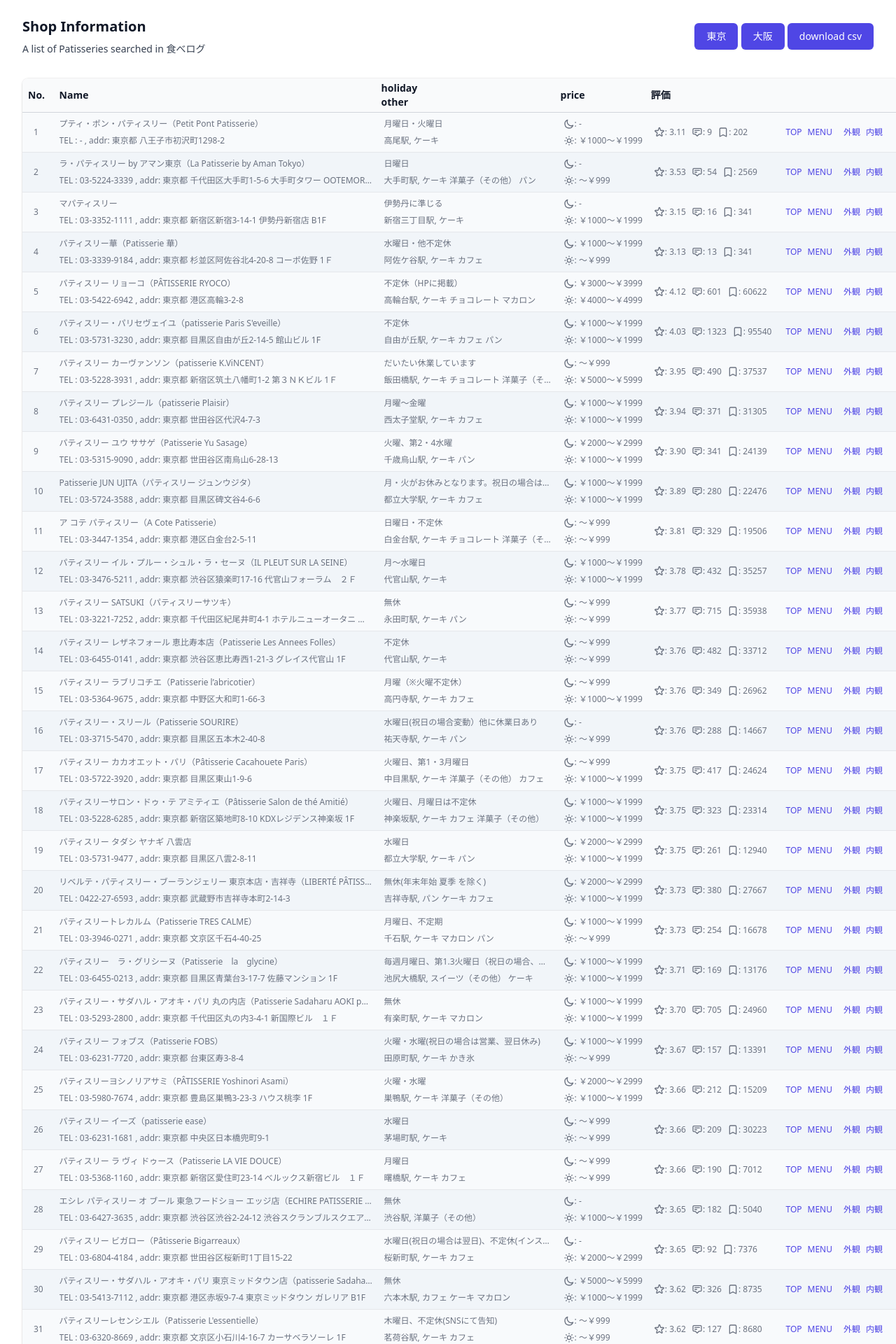
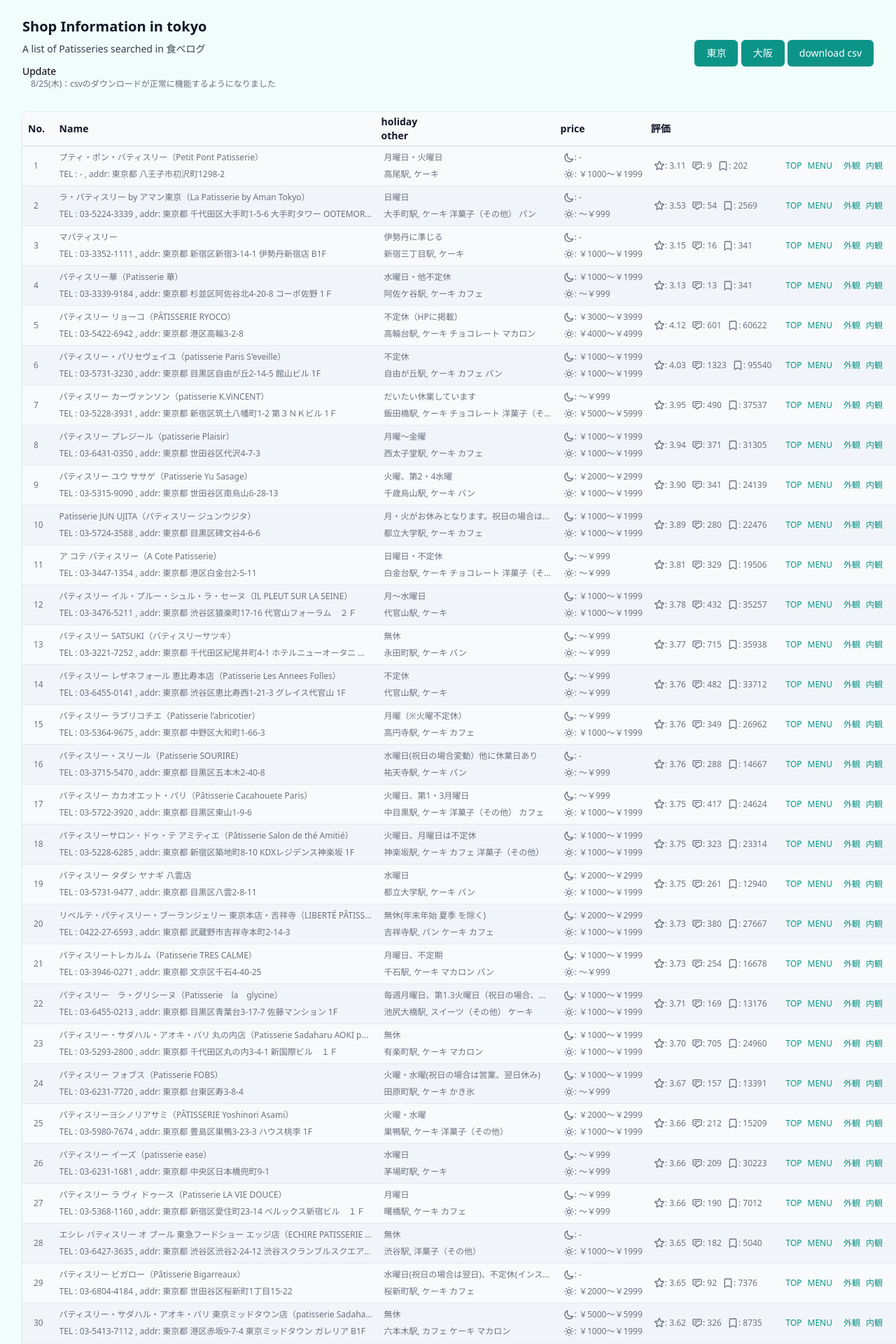
Before and after one commit to shinji-kodama/cake_scrape, a PHP site: page /index.php?region=1 in a window 1280 px wide. Shown: the top 1920 px of the page at 70% size. Run offline with PHP 8.4, Linux system fonts and the light colour scheme; some libraries are stand-ins or nearby versions.

Commit message:
change color, download csv

```diff
--- a/index.php
+++ b/index.php
@@ -21,6 +21,7 @@
     break;
   default:
     $f = $fp_t;
+    $region = 'tokyo';
     break;
 }
 
@@ -39,23 +40,25 @@
   <script src="https://cdn.tailwindcss.com"></script>
   <title>Patisseries</title>
 </head>
-<body>
+<body class="bg-teal-50">
 
 <div class="mt-6 px-4 sm:px-6 lg:px-8">
   <div class="sm:flex sm:items-center">
     <div class="sm:flex-auto">
-      <h1 class="text-xl font-semibold text-gray-900">Shop Information</h1>
+      <h1 class="text-xl font-semibold text-gray-900">Shop Information in <?=$region?></h1>
       <p class="mt-2 text-sm text-gray-700">A list of Patisseries searched in 食べログ</p>
+      <p class="text-sm text-gray-60 mt-3">Update</p>
+      <p class="text-xs text-gray-500 ml-3">8/25(木)：csvのダウンロードが正常に機能するようになりました</p>
     </div>
     <div class="mt-4 sm:mt-0 sm:ml-16 sm:flex-none">
       <a href="./index.php?region=tokyo">
-        <button type="button" class="inline-flex items-center justify-center rounded-md border border-transparent bg-indigo-600 px-4 py-2 text-sm font-medium text-white shadow-sm hover:bg-indigo-700 focus:outline-none focus:ring-2 focus:ring-indigo-500 focus:ring-offset-2 sm:w-auto">東京</button>
+        <button type="button" class="inline-flex items-center justify-center rounded-md border border-transparent bg-teal-600 px-4 py-2 text-sm font-medium text-white shadow-sm hover:bg-teal-700 focus:outline-none focus:ring-2 focus:ring-teal-500 focus:ring-offset-2 sm:w-auto">東京</button>
       </a>
       <a href="./index.php?region=osaka">
-        <button type="button" class="inline-flex items-center justify-center rounded-md border border-transparent bg-indigo-600 px-4 py-2 text-sm font-medium text-white shadow-sm hover:bg-indigo-700 focus:outline-none focus:ring-2 focus:ring-indigo-500 focus:ring-offset-2 sm:w-auto">大阪</button>
+        <button type="button" class="inline-flex items-center justify-center rounded-md border border-transparent bg-teal-600 px-4 py-2 text-sm font-medium text-white shadow-sm hover:bg-teal-700 focus:outline-none focus:ring-2 focus:ring-teal-500 focus:ring-offset-2 sm:w-auto">大阪</button>
       </a>
-      <a href="./index.php?region=<?=$region?>">
-        <button type="button" class="inline-flex items-center justify-center rounded-md border border-transparent bg-indigo-600 px-4 py-2 text-sm font-medium text-white shadow-sm hover:bg-indigo-700 focus:outline-none focus:ring-2 focus:ring-indigo-500 focus:ring-offset-2 sm:w-auto">download csv</button>
+      <a href="./app/patisseries_<?=region?>.csv">
+        <button type="button" class="inline-flex items-center justify-center rounded-md border border-transparent bg-teal-600 px-4 py-2 text-sm font-medium text-white shadow-sm hover:bg-teal-700 focus:outline-none focus:ring-2 focus:ring-teal-500 focus:ring-offset-2 sm:w-auto">download csv</button>
       </a>
     </div>
   </div>
@@ -136,12 +139,12 @@
                   <td class="py-2 pl-3 pr-4 text-right text-xs font-medium sm:pr-6 align-middle w-full">
                     <div class="flex items-center space-x-4">
                       <span class="flex flex-col items-center space-y-2 xl:flex-row xl:space-x-2 xl:space-y-0">
-                        <a href="<?=$data[2]?>" class="text-indigo-600 hover:text-indigo-900 truncate">TOP</a>
-                        <a href="<?=$data[13]?>" class="text-indigo-600 hover:text-indigo-900 truncate">MENU</a>
+                        <a href="<?=$data[2]?>" class="text-teal-600 hover:text-teal-900 truncate">TOP</a>
+                        <a href="<?=$data[13]?>" class="text-teal-600 hover:text-teal-900 truncate">MENU</a>
                       </span>
                       <span class="flex flex-col items-center space-y-2 xl:flex-row xl:space-x-2 xl:space-y-0">
-                        <a href="<?=$data[14]?>" class="text-indigo-600 hover:text-indigo-900 truncate">外観</a>
-                        <a href="<?=$data[15]?>" class="text-indigo-600 hover:text-indigo-900 truncate">内観</a>
+                        <a href="<?=$data[14]?>" class="text-teal-600 hover:text-teal-900 truncate">外観</a>
+                        <a href="<?=$data[15]?>" class="text-teal-600 hover:text-teal-900 truncate">内観</a>
                       </span>
                     </div>
                   </td>
```
Also changed, not shown: README.md.
